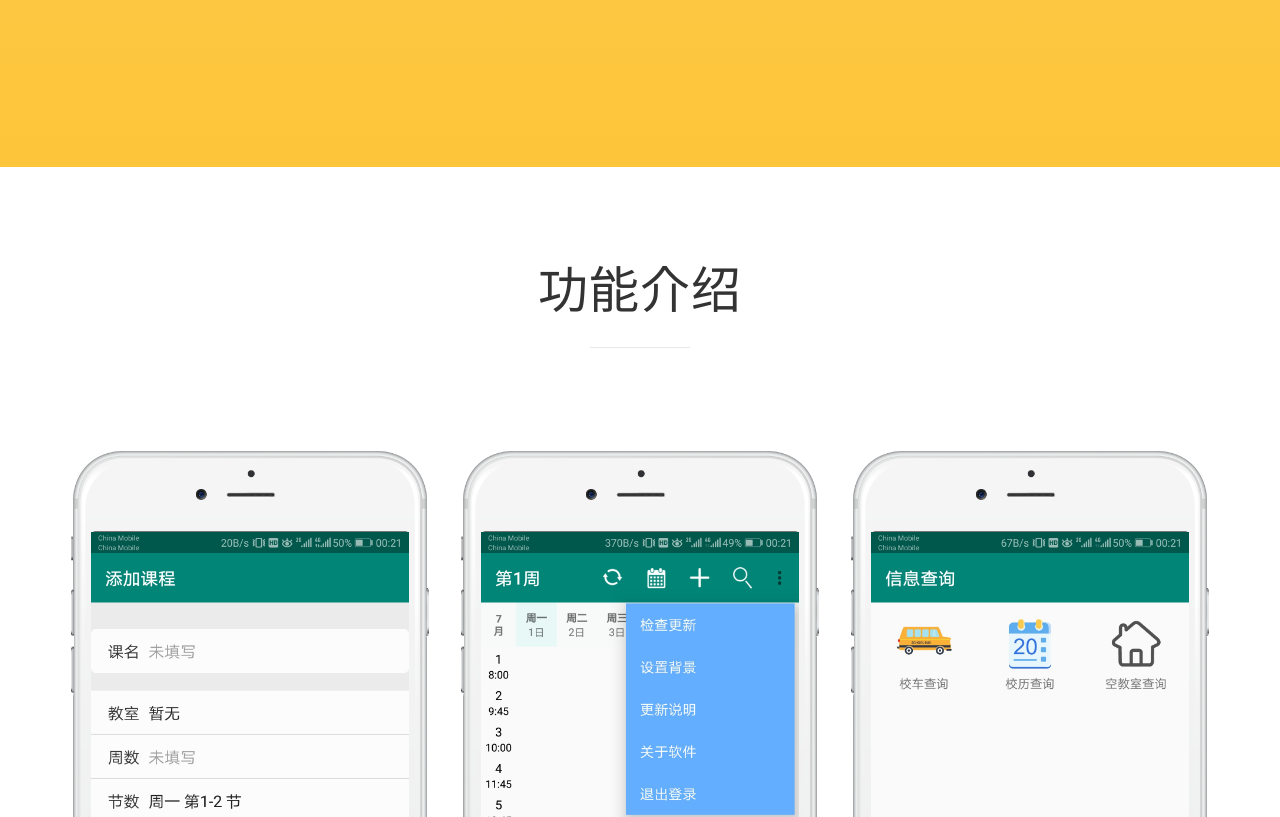
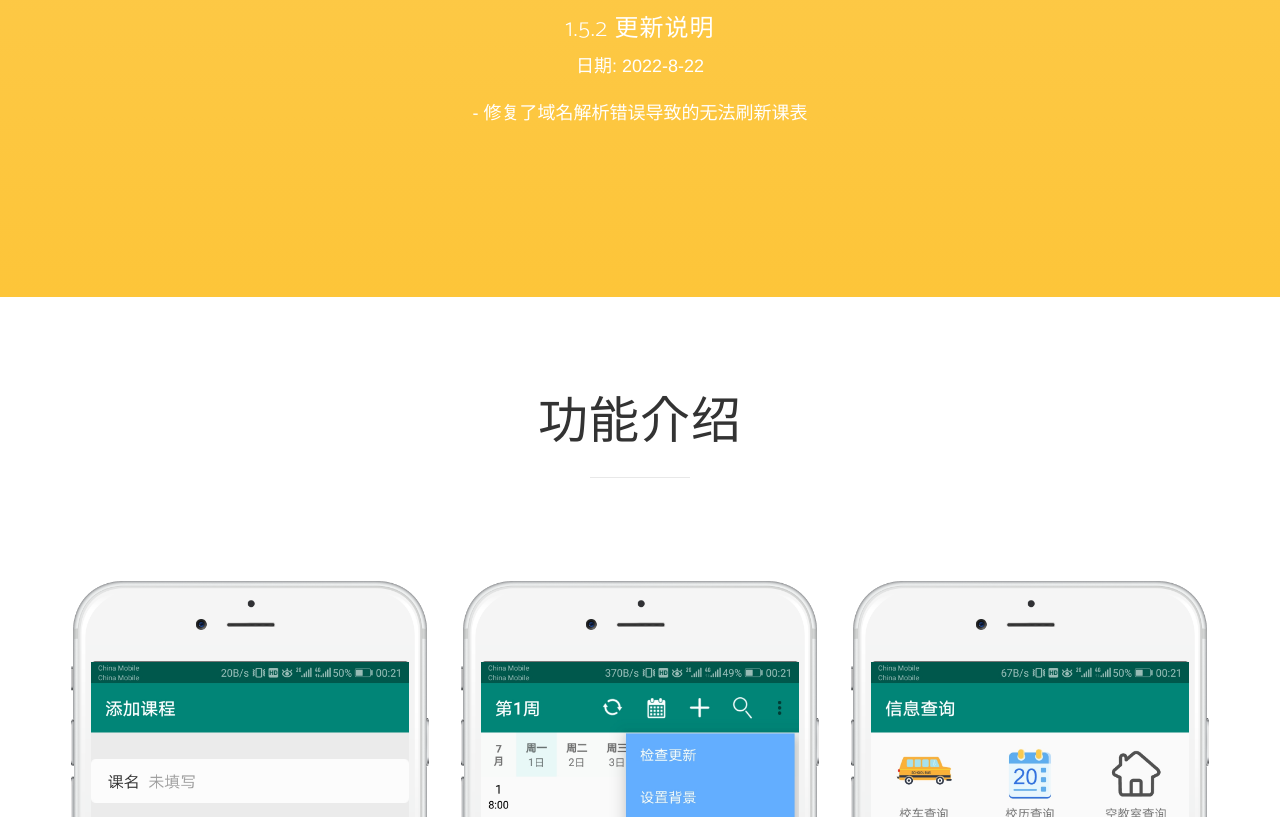
Before and after one commit to HITSchedule/hitschedule.github.com, a website: page index.html in a window 1280 px wide. Shown: the part 1147-1964 px from the top of the page. Drawn offline with nearby package versions, Linux system fonts and the light colour scheme; a script that the page names is missing; a web font is replaced by a local one.

Commit message:
v1.5.2 更新

```diff
--- a/index.html
+++ b/index.html
@@ -109,7 +109,10 @@
 			<a class="badge-link" href="https://github.com/HITSchedule/HITSchedule/releases/latest" onclick="javascript:add()"><img src="img/back.svg" alt=""></a>
       <p id="count"></p>
                         <!-- <a class="badge-link" href="#"><img src="img/app-store-badge.svg" alt=""></a> -->
-                    </div>
+	    		</div>
+                    <h3> 1.5.2 更新说明 </h3>
+                    <p> 日期: 2022-8-22 </p>
+                    <p> - 修复了域名解析错误导致的无法刷新课表
                 </div>
             </div>
         </div>
```
